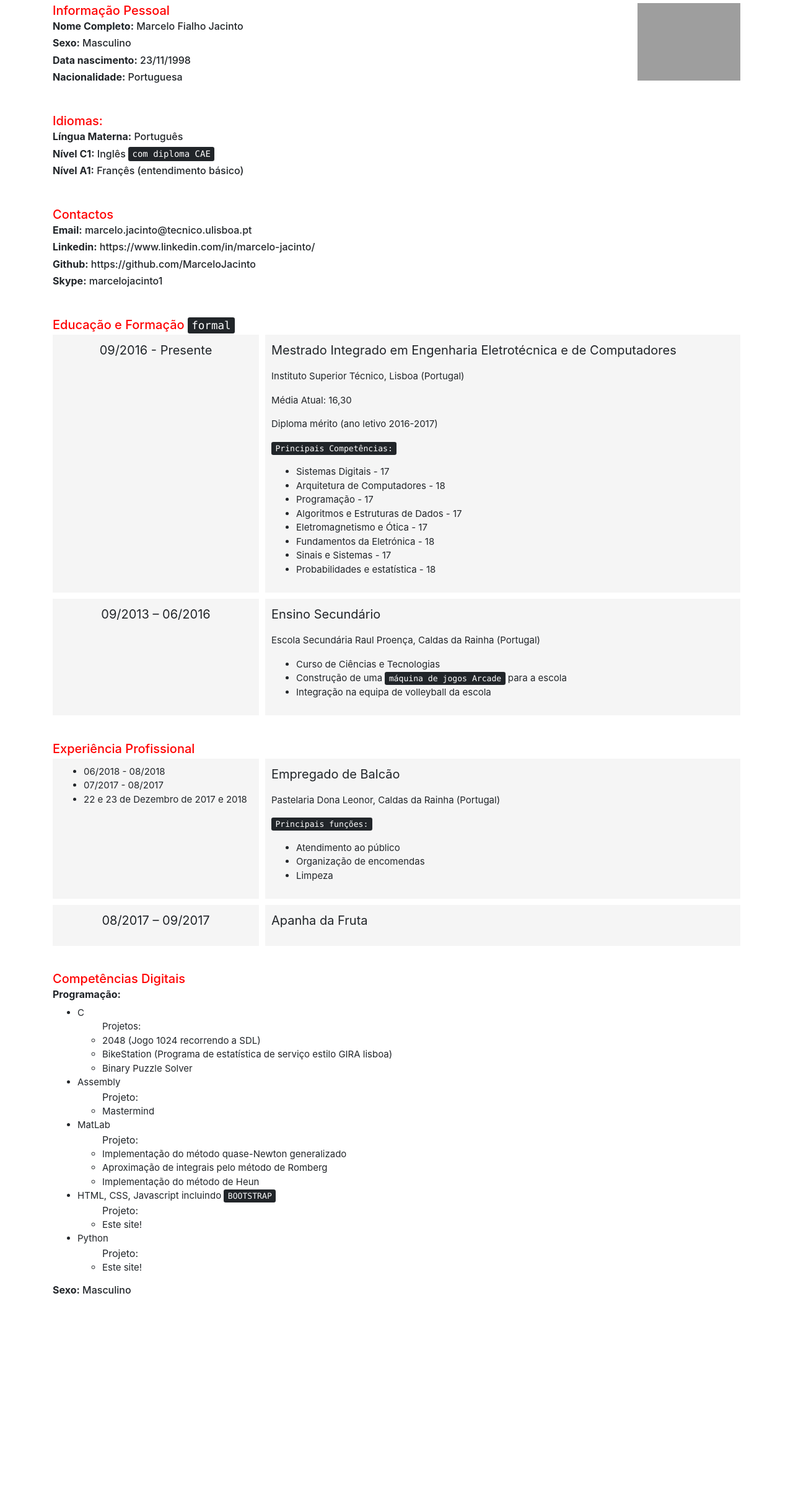
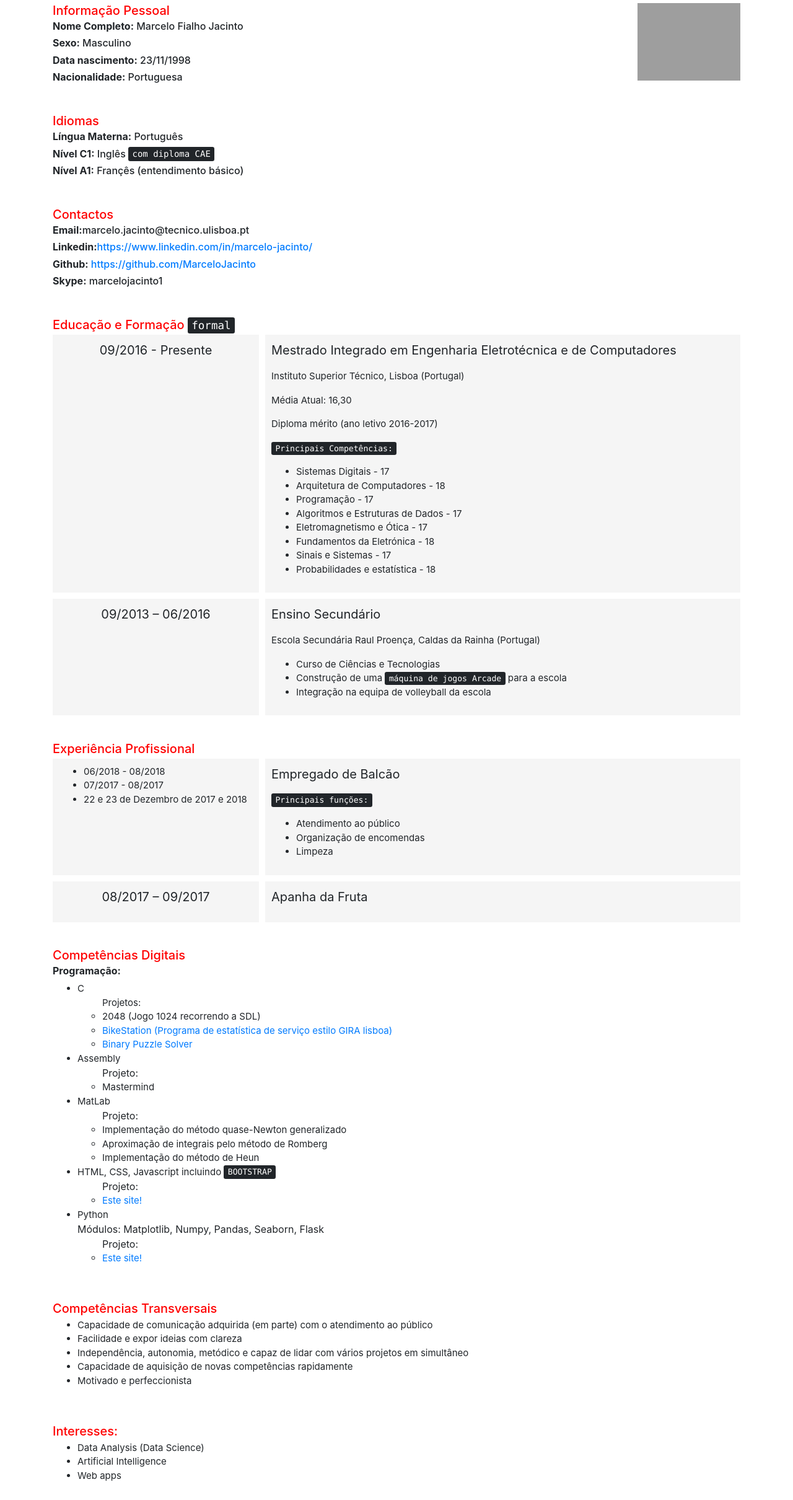
Before and after one commit to MarceloJacinto/project0, a plain HTML site: page cv.html in a window 1280 px wide. Shown: the part 140-2560 px from the top of the page at 62% size. Before the commit the page ends 2281 px from the top, so only its background shows below. Drawn offline with nearby package versions, Linux system fonts and the light colour scheme; grey boxes are pictures that could not be loaded.

Commit message:
Updated CS and projects section

```diff
--- a/cv.html
+++ b/cv.html
@@ -43,7 +43,7 @@
                         <!--Lefting spacing-->
                         <h1></h1>
 
-                        <h5 class="mt-0 mb-1">Idiomas:</h5>
+                        <h5 class="mt-0 mb-1">Idiomas</h5>
                         <h6><strong>Língua Materna:</strong> Português</h6>
                         <h6><strong>Nível C1:</strong> Inglês <kbd>com diploma CAE</kbd></h6>
                         <h6><strong>Nível A1:</strong> Françês (entendimento básico)</h6>
@@ -51,9 +51,9 @@
                         <h1></h1>
 
                         <h5 class="mt-0 mb-1">Contactos</h5>
-                        <h6><strong>Email:</strong> marcelo.jacinto@tecnico.ulisboa.pt</h6>
-                        <h6><strong>Linkedin:</strong> https://www.linkedin.com/in/marcelo-jacinto/</h6>
-                        <h6><strong>Github:</strong> https://github.com/MarceloJacinto</h6>
+                        <h6><strong>Email:</strong>marcelo.jacinto@tecnico.ulisboa.pt</h6>
+                        <h6><strong>Linkedin:</strong><a href="https://www.linkedin.com/in/marcelo-jacinto">https://www.linkedin.com/in/marcelo-jacinto/</a></h6>
+                        <h6><strong>Github:</strong><a href="https://github.com/MarceloJacinto"> https://github.com/MarceloJacinto</a></h6>
                         <h6><strong>Skype:</strong> marcelojacinto1</h6>
                         <!--Lefting spacing-->
                         <h1></h1>
@@ -103,7 +103,7 @@
                                 </div>
                                 <div class="grid-item">
                                     <p class="table-title">Empregado de Balcão</p>
-                                    <p>Pastelaria Dona Leonor, Caldas da Rainha (Portugal)<p>
+                                    <!--<p>Pastelaria Dona Leonor, Caldas da Rainha (Portugal)<p>-->
                                     <p><kbd>Principais funções:</kbd></p>
                                     <ul>
                                         <li>Atendimento ao público</li>
@@ -126,8 +126,8 @@
                             <li>C
                                 <ul>Projetos:
                                     <li>2048 (Jogo 1024 recorrendo a SDL)</li>
-                                    <li>BikeStation (Programa de estatística de serviço estilo GIRA lisboa)</li>
-                                    <li>Binary Puzzle Solver</li>
+                                    <li><a href="https://github.com/MarceloJacinto/BikeStation/">BikeStation (Programa de estatística de serviço estilo GIRA lisboa)</a></li>
+                                    <li><a href="https://github.com/MarceloJacinto/Zeruns/">Binary Puzzle Solver</a></li>
                                 </ul>
                             <li>Assembly</li>
                                 <ul>Projeto:
@@ -142,19 +142,40 @@
                             </li>
                             <li>HTML, CSS, Javascript incluindo <kbd>BOOTSTRAP</kbd></li>
                                 <ul>Projeto:
-                                    <li>Este site!</li>
+                                    <li><a href="https://github.com/MarceloJacinto/project0">Este site!</a></li>
                                 </ul>
                             </li>
                             <li>Python</li>
+                                Módulos:
+                                Matplotlib, Numpy, Pandas, Seaborn, Flask
+
                                 <ul>Projeto:
-                                    <li>Este site!</li>
+                                    <li><a href="https://github.com/MarceloJacinto/project0">Este site!</a></li>
                                 </ul>
                             </li>
                         </ul>
-                        <h6><strong>Sexo:</strong> Masculino</h6>
                         <!--Lefting spacing-->
                         <h1></h1>
 
+                        <h5 class="mt-0 mb-1">Competências Transversais</h5>
+                        <ul>
+                            <li>Capacidade de comunicação adquirida (em parte) com o atendimento ao público</li>
+                            <li>Facilidade e expor ideias com clareza</li>
+                            <li>Independência, autonomia, metódico e capaz de lidar com vários projetos em simultâneo</li>
+                            <li>Capacidade de aquisição de novas competências rapidamente</li>
+                            <li>Motivado e perfeccionista</li>
+                        </ul>
+                        <!--Lefting spacing-->
+                        <h1></h1>
+
+                        <h5 class="mt-0 mb-1">Interesses:</h5>
+                        <ul>
+                            <li>Data Analysis (Data Science)</li>
+                            <li>Artificial Intelligence</li>
+                            <li>Web apps</li>
+                        </ul>
+                        <!--Lefting spacing-->
+                        <h1></h1>
 
                     </div>
             </div>
```
Also changed, not shown: about.html (+1 -1 lines), projects.html (+40 -0 lines).
